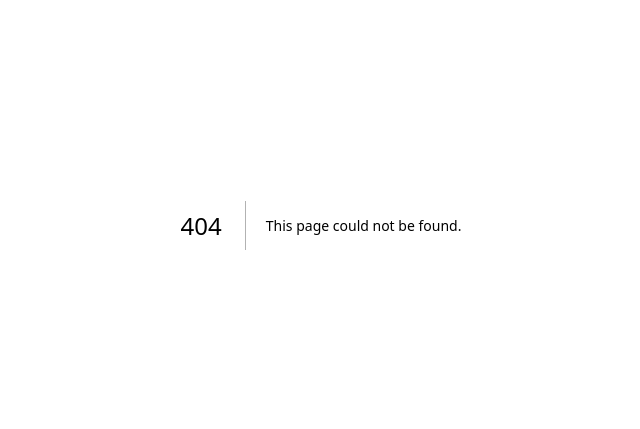
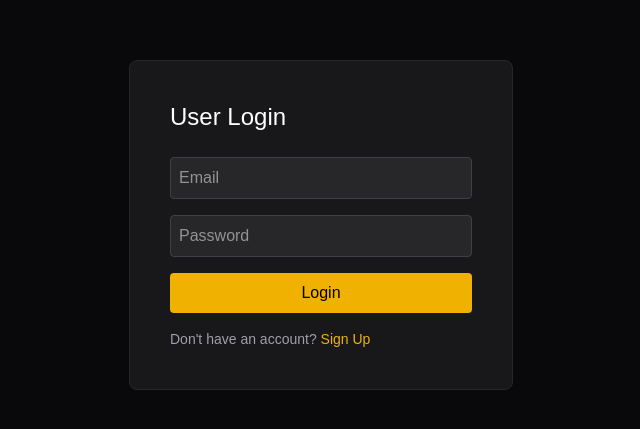
Before and after one commit to rahatonsteroids/journal-distiller, a Next.js app: page /auth/login in a window 1280 px wide. Before the commit this address had no page. Shown: the part 175-604 px from the top of the page, without its empty margins (319-959 px from the left). Built offline with nearby package versions, Linux system fonts and the light colour scheme.

Commit message:
Add user login system

```diff
--- /dev/null
+++ b/app/api/auth/login/route.ts
@@ -0,0 +1,59 @@
+import { NextRequest, NextResponse } from "next/server";
+import { getDb } from "@/lib/prisma";
+import bcrypt from "bcryptjs";
+
+export async function POST(req: NextRequest) {
+  try {
+    const { email, password } = await req.json();
+
+    if (!email || !password) {
+      return NextResponse.json(
+        { error: "Email and password required" },
+        { status: 400 }
+      );
+    }
+
+    const sql = getDb();
+
+    // Find user
+    const users = await sql`
+      SELECT * FROM users WHERE email = ${email}
+    `;
+
+    if (users.length === 0) {
+      return NextResponse.json(
+        { error: "Invalid credentials" },
+        { status: 401 }
+      );
+    }
+
+    const user = users[0];
+
+    // Check password
+    const passwordMatch = await bcrypt.compare(password, user.password);
+
+    if (!passwordMatch) {
+      return NextResponse.json(
+        { error: "Invalid credentials" },
+        { status: 401 }
+      );
+    }
+
+    // Create session/token
+    const response = NextResponse.json({ success: true });
+    response.cookies.set("user_id", String(user.id), {
+      httpOnly: true,
+      secure: process.env.NODE_ENV === "production",
+      path: "/",
+      maxAge: 60 * 60 * 24 * 30, // 30 days
+    });
+
+    return response;
+  } catch (error) {
+    console.error("Login error:", error);
+    return NextResponse.json(
+      { error: "Login failed" },
+      { status: 500 }
+    );
+  }
+}
--- /dev/null
+++ b/app/auth/login/page.tsx
@@ -0,0 +1,93 @@
+"use client";
+
+import { useState, useEffect } from "react";
+import { useRouter, useSearchParams } from "next/navigation";
+
+export default function LoginPage() {
+  const router = useRouter();
+  const searchParams = useSearchParams();
+  const [email, setEmail] = useState("");
+  const [password, setPassword] = useState("");
+  const [error, setError] = useState("");
+  const [message, setMessage] = useState("");
+  const [loading, setLoading] = useState(false);
+
+  useEffect(() => {
+    const msg = searchParams.get("message");
+    if (msg) setMessage(msg);
+  }, [searchParams]);
+
+  async function handleLogin(e: React.FormEvent) {
+    e.preventDefault();
+    setError("");
+
+    setLoading(true);
+
+    try {
+      const res = await fetch("/api/auth/login", {
+        method: "POST",
+        headers: { "Content-Type": "application/json" },
+        body: JSON.stringify({ email, password }),
+      });
+
+      if (res.ok) {
+        router.push("/profile");
+      } else {
+        const data = await res.json();
+        setError(data.error || "Login failed");
+      }
+    } catch (err) {
+      setError("An error occurred");
+    } finally {
+      setLoading(false);
+    }
+  }
+
+  return (
+    <div className="min-h-screen flex items-center justify-center bg-zinc-950 text-white">
+      <form
+        onSubmit={handleLogin}
+        className="bg-zinc-900 p-10 rounded-lg border border-zinc-800 w-96"
+      >
+        <h1 className="text-2xl mb-6">User Login</h1>
+
+        {message && <p className="text-green-500 text-sm mb-4">{message}</p>}
+
+        <input
+          type="email"
+          placeholder="Email"
+          className="w-full mb-4 p-2 bg-zinc-800 border border-zinc-700 rounded"
+          value={email}
+          onChange={(e) => setEmail(e.target.value)}
+          required
+        />
+
+        <input
+          type="password"
+          placeholder="Password"
+          className="w-full mb-4 p-2 bg-zinc-800 border border-zinc-700 rounded"
+          value={password}
+          onChange={(e) => setPassword(e.target.value)}
+          required
+        />
+
+        {error && <p className="text-red-500 text-sm mb-4">{error}</p>}
+
+        <button
+          type="submit"
+          disabled={loading}
+          className="w-full bg-yellow-500 text-black py-2 rounded hover:bg-yellow-400 disabled:opacity-50"
+        >
+          {loading ? "Logging in..." : "Login"}
+        </button>
+
+        <p className="text-sm text-zinc-400 mt-4">
+          Don't have an account?{" "}
+          <a href="/auth/signup" className="text-yellow-500 hover:text-yellow-400">
+            Sign Up
+          </a>
+        </p>
+      </form>
+    </div>
+  );
+}
```
